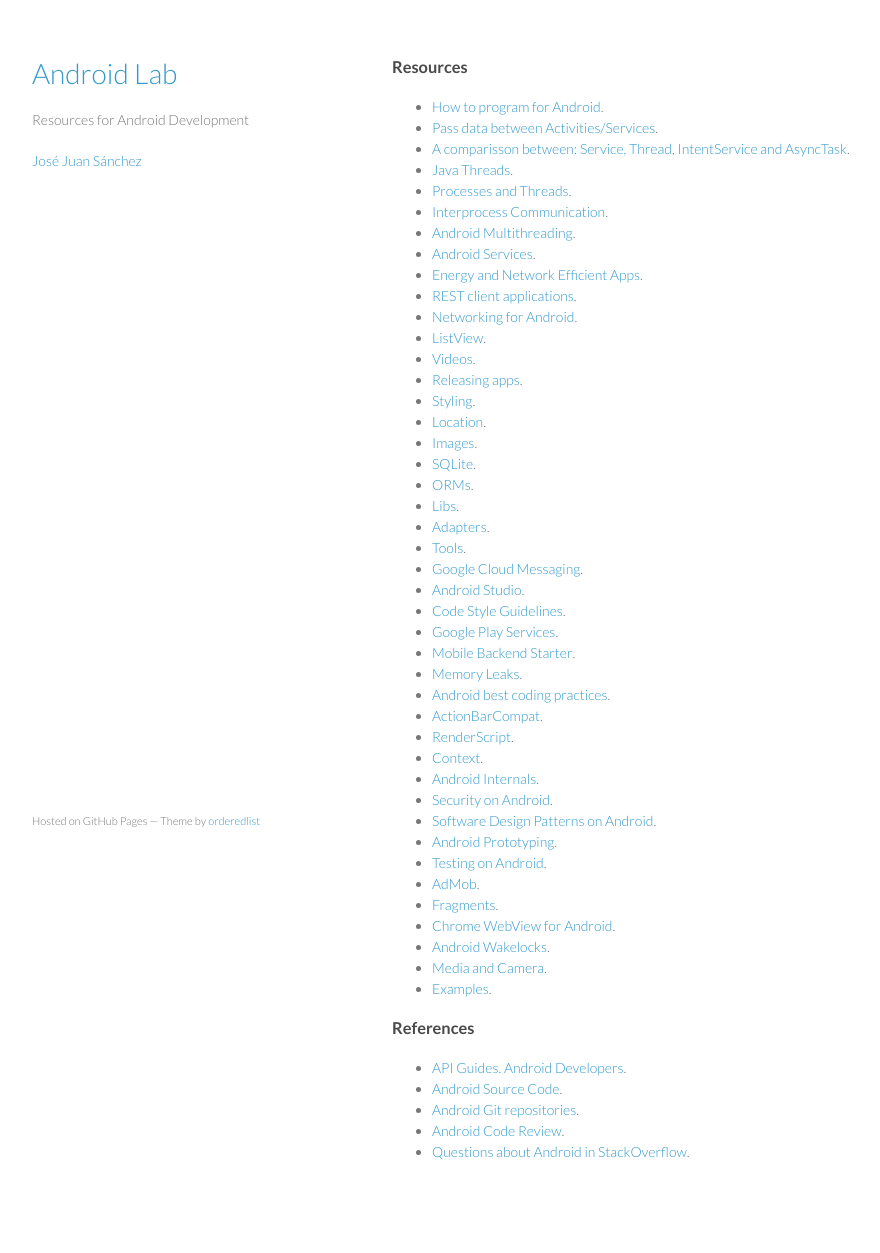
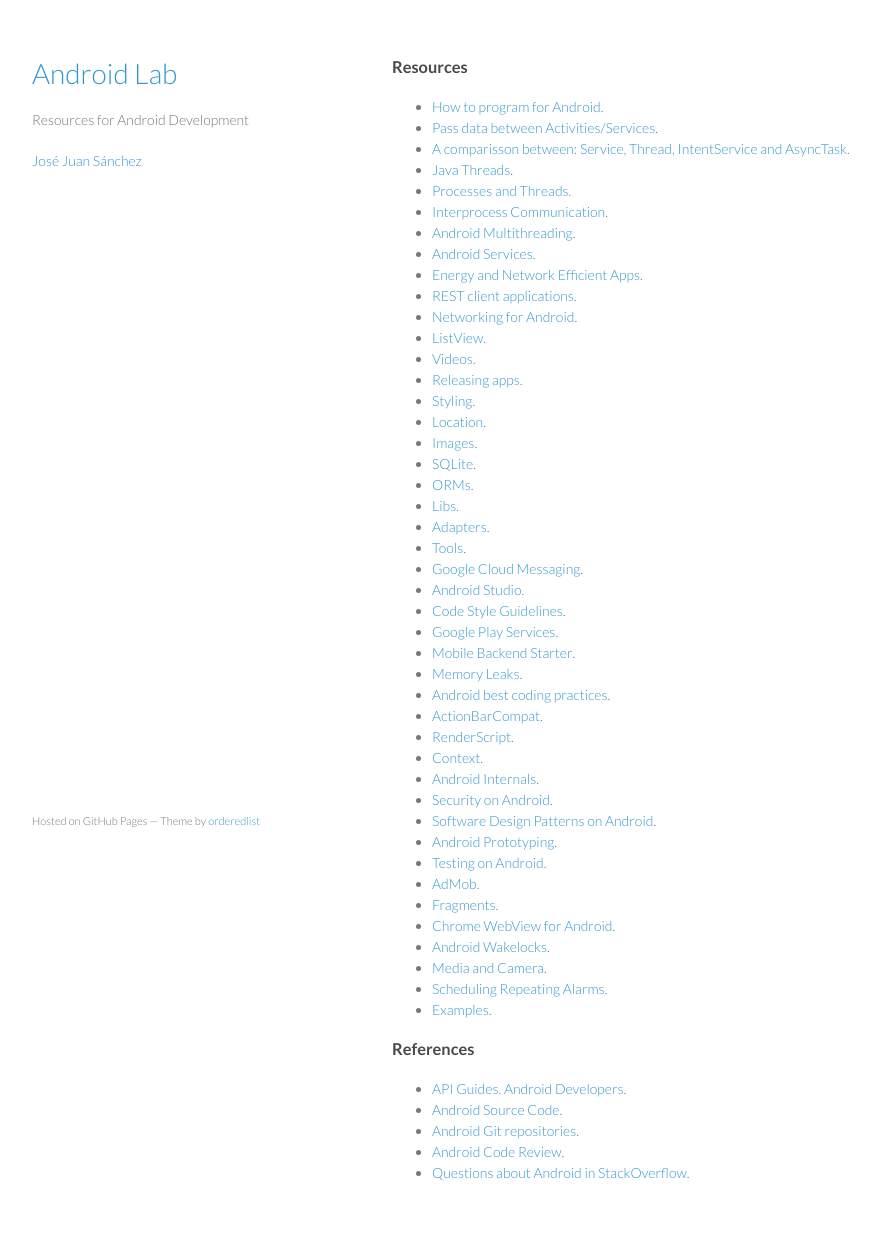
Before and after one commit to josejuansanchez/josejuansanchez.github.io, a Jekyll site: the page built from androidlab/index.md, in a window 1280 px wide. Shown: the whole page, without its empty margins (178-1058 px from the left). Built offline with Jekyll 4.4.1, drawn with Linux system fonts in a browser that asks for light colours; before the commit the page ends 1232 px from its top, so only the background shows below that.

Commit message:
Changes in Android Lab

```diff
--- a/androidlab/index.md
+++ b/androidlab/index.md
@@ -46,6 +46,7 @@
   - [Chrome WebView for Android](chrome_webview).
   - [Android Wakelocks](wakelocks).
   - [Media and Camera](media_camera).
+  - [Scheduling Repeating Alarms](scheduling_repeating_alarms).
   - [Examples](examples).
 
 
```
